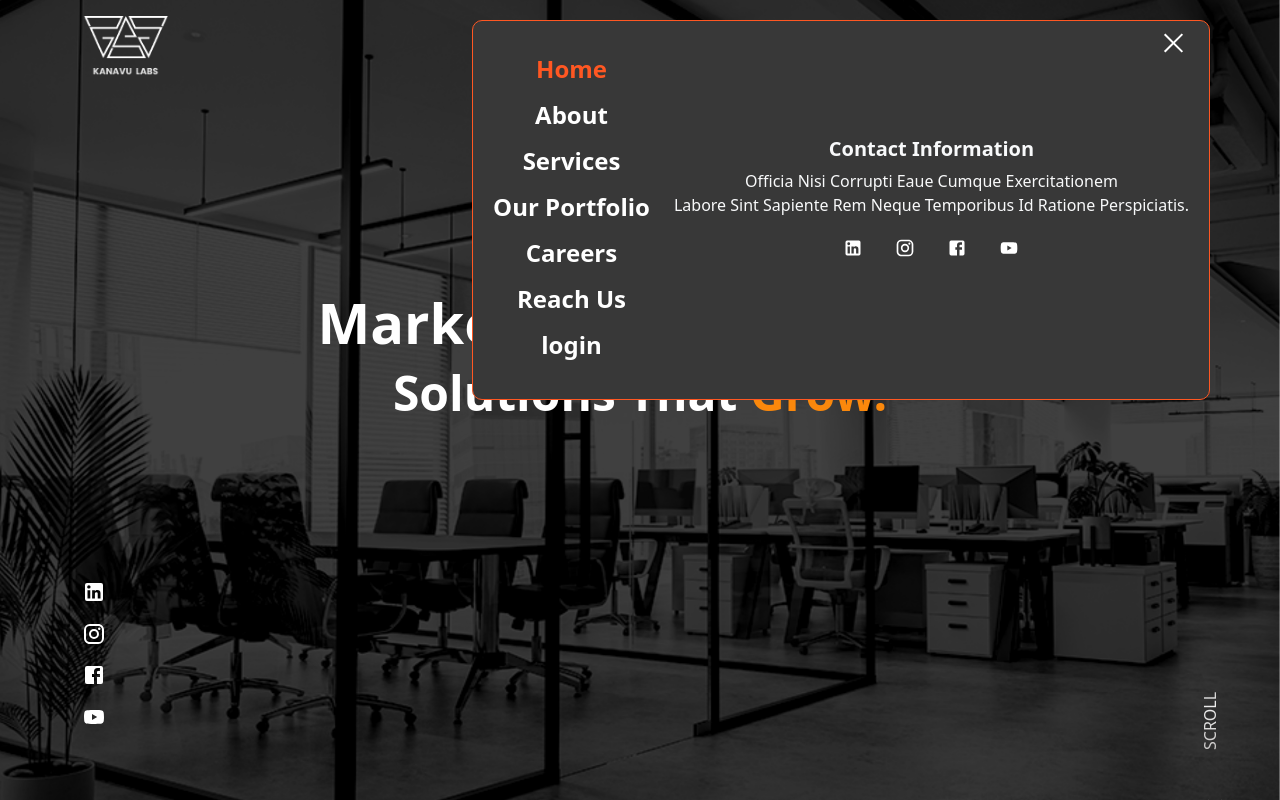
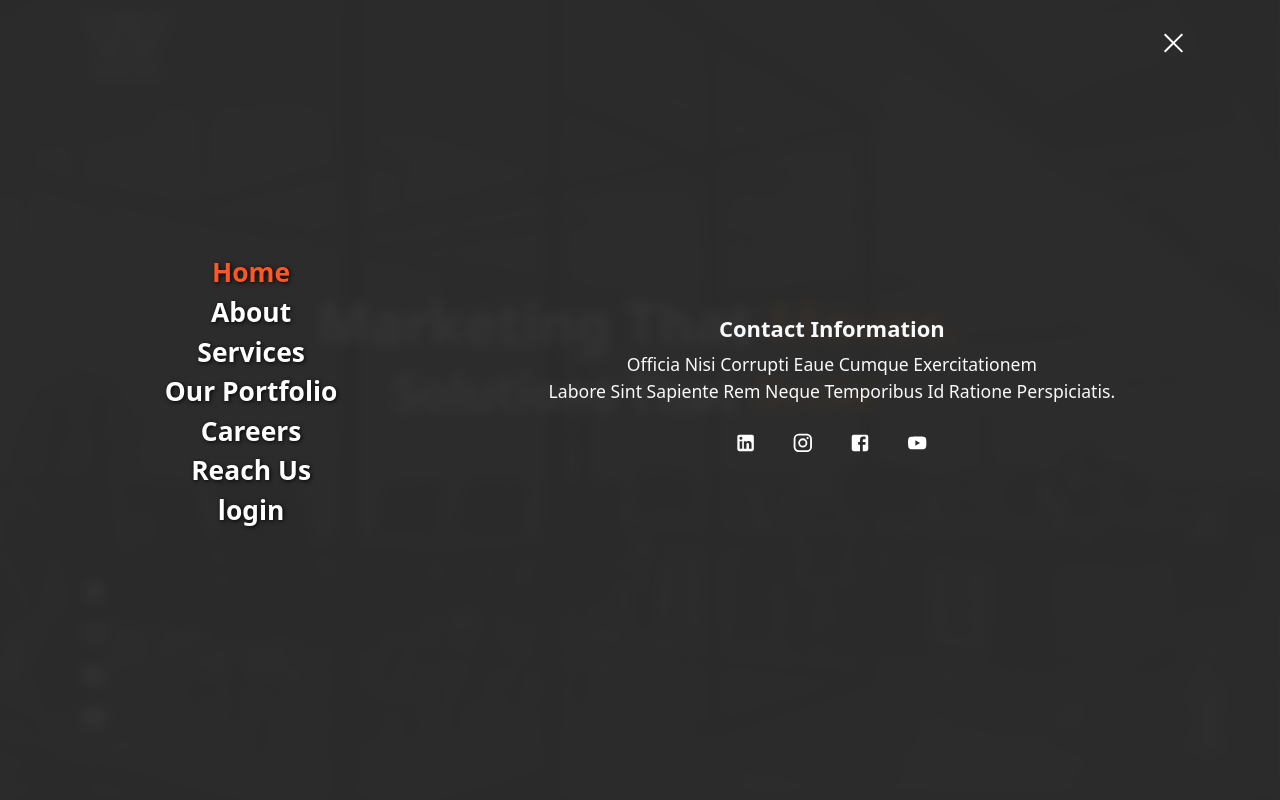
Before and after one commit to RajkumarMM/Marketing, a React (Vite) app: page / in a window 1280 px wide. Both pictures are taken after a click on the button 1174 px from the left and 42 px from the top of the page. Shown: the top 800 px of the page. Built offline with nearby package versions, Linux system fonts and the light colour scheme.

Commit message:
menu bar animation change

```diff
--- a/package.json
+++ b/package.json
@@ -16,6 +16,7 @@
     "@mui/material": "^6.1.1",
     "axios": "^1.7.7",
     "bootstrap": "^5.3.3",
+    "framer-motion": "^11.11.8",
     "hamburger-react": "^2.5.1",
     "react": "^18.3.1",
     "react-dom": "^18.3.1",
--- a/src/components/HamburgerMenu.css
+++ b/src/components/HamburgerMenu.css
@@ -1,27 +1,74 @@
 .menu {
-    background-color: #383838;
+    background-color: rgba(56, 56, 56, 0.95); /* Slightly opaque background for contrast */
     border-radius: 10px;
-    border: 1px solid #ff5722;
     backdrop-filter: blur(5px);
-    position: absolute;
-    top: 20px; /* Adjust based on your layout */
-    right: 70px;
-    width: auto;
-    padding: 20px;
+    position: fixed;
+    top: 0;
+    left: 0;
+    width: 100vw;
+    height: 100vh;
+    padding: 40px;
     text-align: center;
     opacity: 0; /* Start hidden */
-    transform: translateY(-10px); /* Start slightly above */
-    transition: opacity 0.3s ease, transform 0.3s ease; /* Transition for opacity and position */
+    transform: translateX(100vw) translateY(-100vh) rotate(45deg); /* Start off-screen top-right and rotated */
+    transition: opacity 1s cubic-bezier(0.77, 0, 0.175, 1) 0.2s, /* Reduced delay for the menu */
+                transform 1s cubic-bezier(0.77, 0, 0.175, 1) 0.2s,
+                scale 1s cubic-bezier(0.77, 0, 0.175, 1) 0.2s;
+    display: flex;
+    justify-content: center;
+    align-items: center;
+    z-index: 9999; /* Position above other elements */
 }
+
 .hamburger-react {
     position: relative;
     z-index: 10000; /* Ensure the Hamburger icon is always above the menu */
     color: #fff;
-  }
+}
 
 .menu.show {
     opacity: 1; /* Fully visible */
-    transform: translateY(0); /* Move to original position */
+    transform: translateX(0) translateY(0) rotate(0deg) scale(1.1); /* Slightly scale up for grand effect */
+}
+
+.menu::after {
+    content: "";
+    position: absolute;
+    top: -20px;
+    right: -20px;
+    width: calc(100% + 40px);
+    height: calc(100% + 40px);
+    border-radius: 10px;
+    background: rgba(0, 0, 0, 0.5); /* Dark overlay for better contrast */
+    transition: opacity 1s cubic-bezier(0.77, 0, 0.175, 1) 0.4s, /* Reduced delay for the overlay */
+                transform 1s cubic-bezier(0.77, 0, 0.175, 1) 0.4s;
+    opacity: 1; /* Start fully visible */
+    z-index: -5; /* Behind the before element */
+}
+
+.menu.show::after {
+    opacity: 0.4; /* Slightly visible when the menu is shown */
+    transform: scale(1.05) translate(-10px, -10px); /* Scale up and move slightly */
+}
+
+.menu::before {
+    content: "";
+    position: absolute;
+    top: -30px; /* Adjusted position for effect */
+    right: -30px; /* Adjusted position for effect */
+    width: calc(100% + 60px);
+    height: calc(100% + 60px);
+    border-radius: 10px;
+    background: rgba(255, 255, 255, 0.4); /* More visible white background for elegance */
+    transition: opacity 1s cubic-bezier(0.77, 0, 0.175, 1) 0.6s, /* Reduced delay for the background */
+                transform 1s cubic-bezier(0.77, 0, 0.175, 1) 0.6s;
+    opacity: 1; /* Start fully visible */
+    z-index: -4; /* Behind the menu */
+}
+
+.menu.show::before {
+    opacity: 0; /* Fade out when the menu is shown */
+    transform: scale(1.1) translate(-20px, -20px); /* Scale up and move slightly */
 }
 
 .menu ul {
@@ -29,37 +76,18 @@
     padding: 0;
 }
 
-.menu li {
-    margin: 10px 0;
-    opacity: 0; /* Start hidden */
-    transform: translateX(-20px); /* Start slightly to the left */
-    animation: slideIn 0.3s forwards; /* Animation on load */
-}
-
-/* Animate each menu item */
-.menu li:nth-child(1) { animation-delay: 0.1s; }
-.menu li:nth-child(2) { animation-delay: 0.2s; }
-.menu li:nth-child(3) { animation-delay: 0.3s; }
-.menu li:nth-child(4) { animation-delay: 0.4s; }
-.menu li:nth-child(5) { animation-delay: 0.5s; }
-.menu li:nth-child(6) { animation-delay: 0.6s; }
-
-@keyframes slideIn {
-    to {
-        opacity: 1; /* Fully visible */
-        transform: translateX(0); /* Move to original position */
-    }
-}
-
 .menu a {
-    color: #fff;
+    color: #fff; /* Text color */
     text-decoration: none;
-    font-size: 18px;
+    font-size: 22px; /* Increased font size for better readability */
+    font-weight: 700; /* Use bold font weight for clarity */
+    text-shadow: 1px 1px 4px rgba(0, 0, 0, 0.9); /* Stronger text shadow for better visibility */
 }
 
 .menu a:hover {
-    color: #ff5722;
+    color: #ff5722; /* Optional hover effect */
 }
+
 .activeH {
     color: #ff5722 !important;
     font-weight: bold !important;
--- a/src/components/HamburgerMenu.jsx
+++ b/src/components/HamburgerMenu.jsx
@@ -21,7 +21,7 @@ function HamburgerMenu() {
       <Hamburger toggled={isOpen} toggle={setOpen} size={25} />
 
       {/* Menu content (always rendered but hidden or shown based on isOpen state) */}
-      <div className={`menu ${isOpen ? 'show' : ''} d-flex justify-content-between align-items-center gap-4 text-light`}>
+      <div className={`menu ${isOpen ? 'show' : ''} d-flex justify-content-evenly align-items-center gap-4 text-light`}>
         <div>
           <ul>
             <li>
--- a/src/components/Scroll.css
+++ b/src/components/Scroll.css
@@ -16,7 +16,7 @@
 
     -webkit-background-clip: text; /* Clip the background to the text */
     color: transparent; /* Make the text color transparent to show gradient */
-    z-index: 99;
+    z-index: 1;
 }
 .scroll-text-top{
     bottom: 10px;
@@ -26,7 +26,7 @@
     position: fixed;
     bottom: 20px; /* Align to the bottom */
     right: 60px; /* Position from the right */
-    z-index: 99;
+    z-index: 1;
 }
 .scroll-top{
     transform: rotate(180deg);
```
Also changed, not shown: 1 other file (tests, documents, lock files or other folders).
